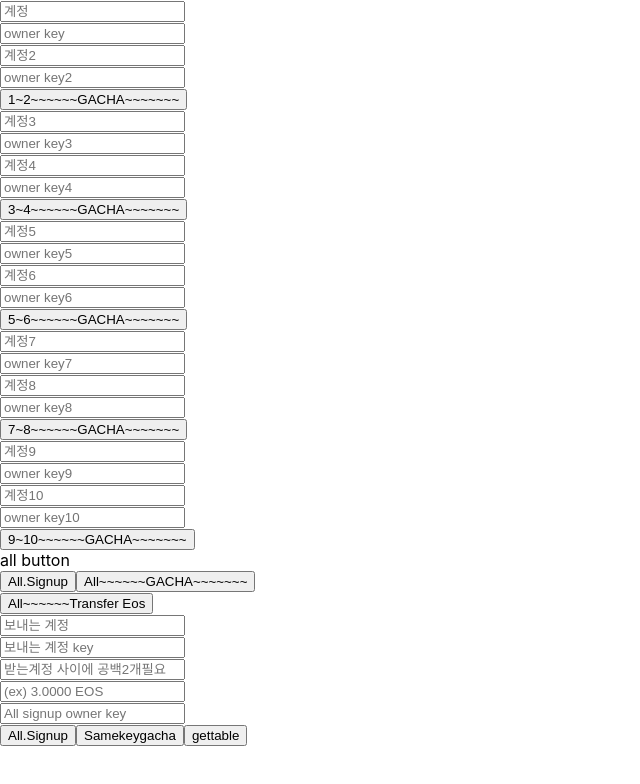
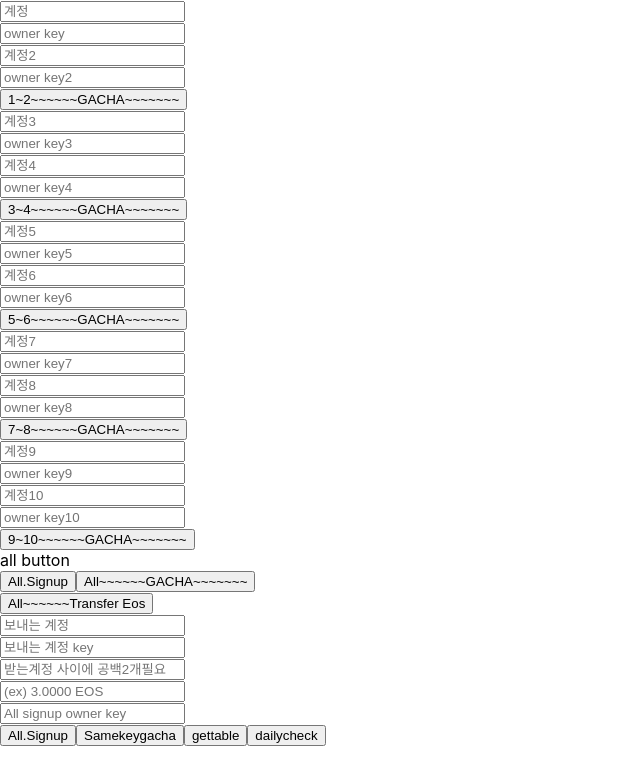
Before and after one commit to Khan1121/marcrov2, a React (Create React App) app: page / in a window 1280 px wide. Shown: the top 784 px of the page, without its empty margins (0-640 px from the left). Built offline with nearby package versions, Linux system fonts and the light colour scheme.

Commit message:
dailycheck

```diff
--- a/src/App.js
+++ b/src/App.js
@@ -1682,6 +1682,41 @@ btFGachaAll=()=>{
 
     }
   };
+  btFunctiondailycheck=()=>{
+
+    let config ={ chainId: 'e70aaab8997e1dfce58fbfac80cbbb8fecec7b99cf982a9444273cbc64c41473',
+    keyProvider: this.state.AllsignKey,
+    httpEndpoint: 'http://jungle2.cryptolions.io:80',
+    expireInSeconds: 60,
+    broadcast: true,
+    verbose: false, // API activity
+    sign: true};
+    const eos = Eos(config);
+    let account = this.state.transTo;
+    eos.transaction(
+      {
+        actions:
+        [
+          {
+            account: 'devtoothowe1',
+            name: 'dailycheck',
+            authorization:
+            [
+              {
+              actor: account,
+              permission: 'owner'
+              }
+            ],
+            data :
+             {
+               _user:account
+             }
+
+          }
+        ]
+      }
+    )
+  };
 
 
   render() {
@@ -1960,7 +1995,7 @@ btFGachaAll=()=>{
       <button onClick={this.btFSameSignup}>All.Signup</button>
       <button onClick={this.btFGachaAll}>Samekeygacha</button>
       <button onClick={this.btFunctionGettable}>gettable</button>
-
+      <button onClick={this.btFunctiondailycheck}>dailycheck</button>
       </div>
     );
   }
```
